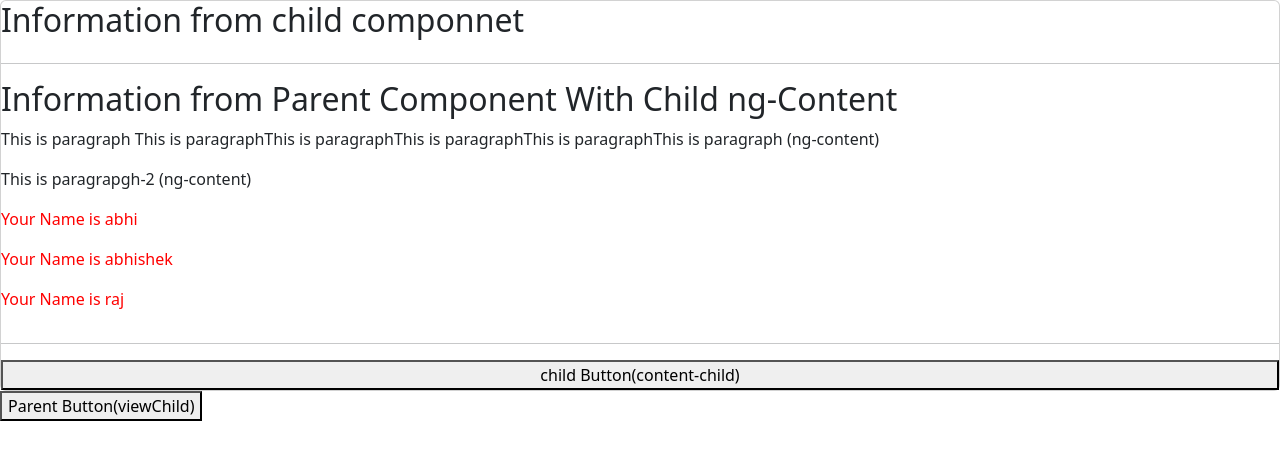
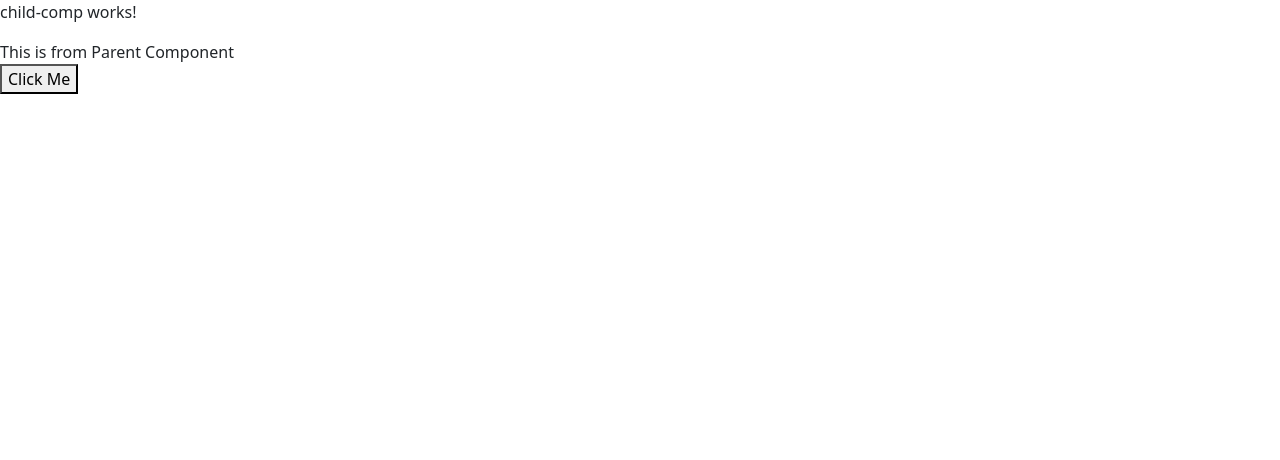
Before and after one commit to abhiabhi17/AngularTopics, an Angular app: page /student in a window 1280 px wide. Shown: the top 460 px of the page. Built offline with nearby package versions, Linux system fonts and the light colour scheme.

Commit message:
@Inputand@Output

```diff
--- /dev/null
+++ b/src/app/@Input@output/childComp/child-comp/child-comp.component.html
@@ -0,0 +1,4 @@
+<p>child-comp works!</p>
+
+<div>{{fromParent}}</div>
+<button (click)="fireEvent()">Click Me</button>
--- /dev/null
+++ b/src/app/@Input@output/childComp/child-comp/child-comp.component.ts
@@ -0,0 +1,20 @@
+import { Component, EventEmitter, Input, Output } from '@angular/core';
+
+@Component({
+  selector: 'app-child-comp',
+  templateUrl: './child-comp.component.html',
+  styleUrls: ['./child-comp.component.css']
+})
+export class ChildCompComponent {
+
+  @Input() fromParent;
+
+  @Output() public childInfo=new EventEmitter();
+
+  fireEvent()
+  {
+    this.childInfo.emit("This is from child");
+  }
+
+
+}
--- /dev/null
+++ b/src/app/@Input@output/parentComp/parent-comp/parent-comp.component.html
@@ -0,0 +1,2 @@
+<app-child-comp (childInfo)="msg=$event" [fromParent]="parentMsg"></app-child-comp>
+  <h1>{{msg}}</h1>
--- /dev/null
+++ b/src/app/@Input@output/parentComp/parent-comp/parent-comp.component.ts
@@ -0,0 +1,13 @@
+import { Component } from '@angular/core';
+
+@Component({
+  selector: 'app-parent-comp',
+  templateUrl: './parent-comp.component.html',
+  styleUrls: ['./parent-comp.component.css']
+})
+export class ParentCompComponent {
+
+  parentMsg:string="This is from Parent Component";
+msg:string;
+
+}
--- a/src/app/app.component.html
+++ b/src/app/app.component.html
@@ -30,4 +30,7 @@
 
 
 <!--------------------@ConentChild and Conent Children-->
-<app-parent></app-parent>
+<!-- <app-parent></app-parent> -->
+
+<!---------------------- @Input and @Output ---------------->
+<app-parent-comp></app-parent-comp>
--- a/src/app/app.module.ts
+++ b/src/app/app.module.ts
@@ -24,6 +24,8 @@ import { SpringIntegrationComponent } from './springbootIntegration/components/s
 import { ParentComponent } from './contentChild/parent/parent/parent.component';
 import { ChildComponent } from './contentChild/child/child/child.component';
 import { TestComponent } from './contentChild/test/test.component';
+import { ParentCompComponent } from './@Input@output/parentComp/parent-comp/parent-comp.component';
+import { ChildCompComponent } from './@Input@output/childComp/child-comp/child-comp.component';
 
 @NgModule({
   declarations: [
@@ -41,6 +43,8 @@ import { TestComponent } from './contentChild/test/test.component';
     ParentComponent,
     ChildComponent,
     TestComponent,
+    ParentCompComponent,
+    ChildCompComponent,
 
 
 
```
Also changed, not shown: src/app/@Input@output/childComp/child-comp/child-comp.component.css (added), src/app/@Input@output/parentComp/parent-comp/parent-comp.component.css (added), 2 other files (tests, documents, lock files or other folders).
